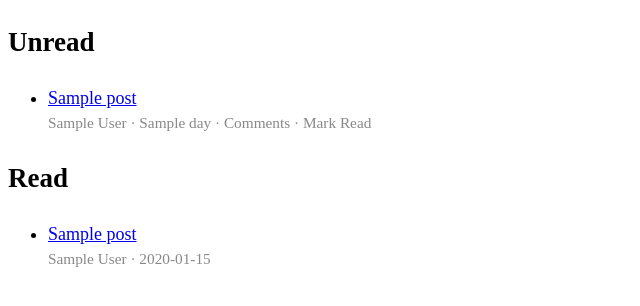
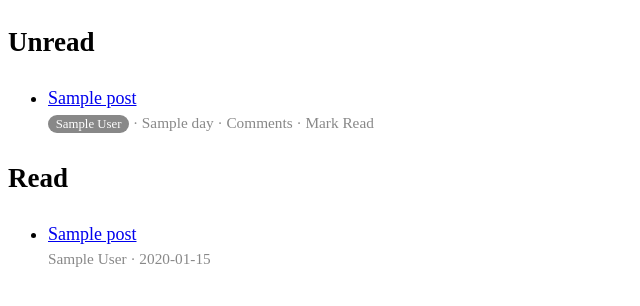
Before and after one commit to ntBre/newsyacht, a Python web app: template src/newsyacht/web/templates/index.html in a window 1280 px wide. Shown: the top 306 px of the page, without its empty margins (0-640 px from the left). Run offline with Jinja, Linux system fonts and the light colour scheme; the template is opened without the code that fills it: most values are stand-ins (such as "Sample title", 1, 10 or a date in 2020).

Commit message:
Use better styling for author names (#14)
<img width="663" height="150" alt="image"
src="https://github.com/user-attachments/assets/2b8afd3a-e955-498b-b50c-032fef77fca2"
/>

instead of using the color for the text itself

```diff
--- a/src/newsyacht/web/templates/index.html
+++ b/src/newsyacht/web/templates/index.html
@@ -20,6 +20,12 @@
 	  .post-meta a:hover {
 		  text-decoration: underline;
 	  }
+	  .post-author {
+		  border-radius: 9999px;
+		  padding: 0.15em 0.6em;
+		  font-size: 0.8rem;
+		  font-weight: 500;
+	  }
 	</style>
   </head>
   <body>
@@ -33,12 +39,11 @@
 
 		<div class="post-meta">
 		  <span
+			class="post-author"
 			{% if post.color %}
-			style="color:{{ post.color }}"
+			style="background-color:{{ post.color }}; color:white"
 			{% endif %}
-			>
-          {{ post.author }}
-		  </span>
+			>{{ post.author }}</span>
 		  ·
 		  <time
 			datetime="{{ post.date.isoformat() }}"
```
Also changed, not shown: 1 other file.
